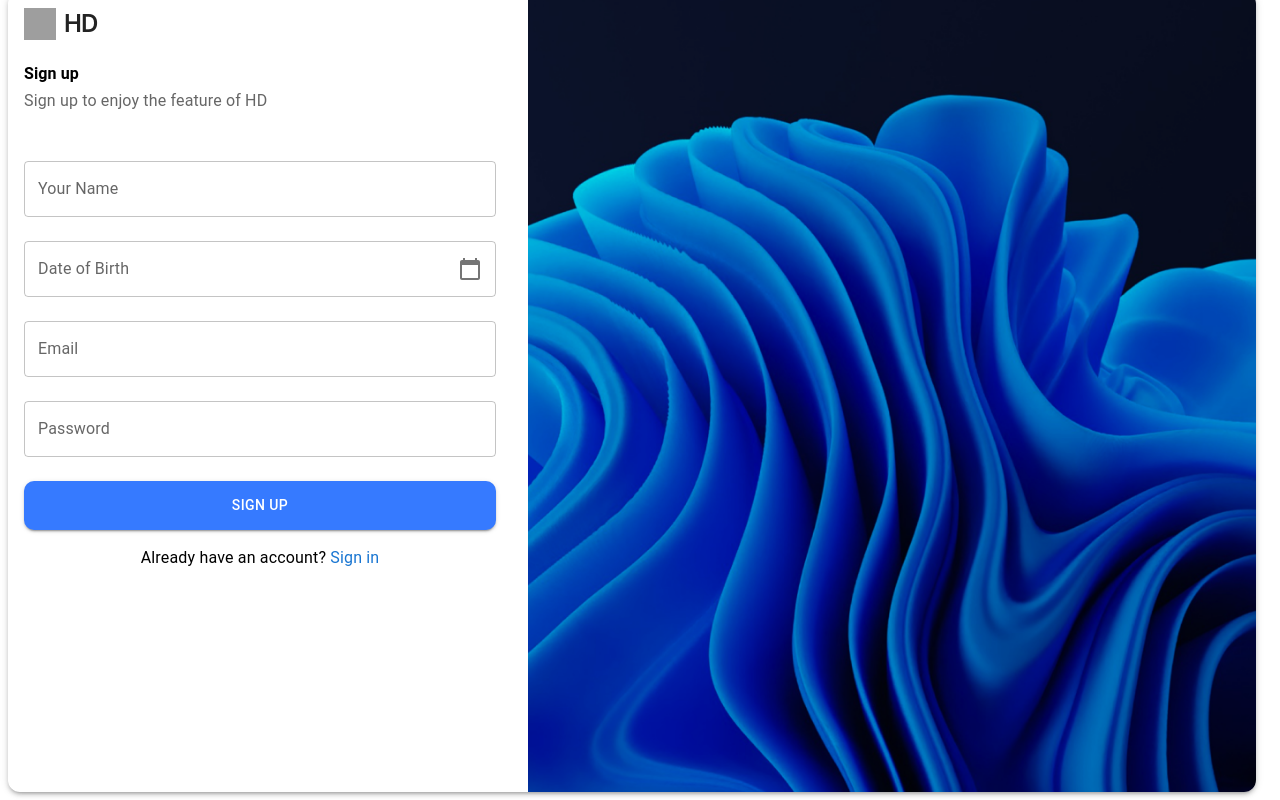
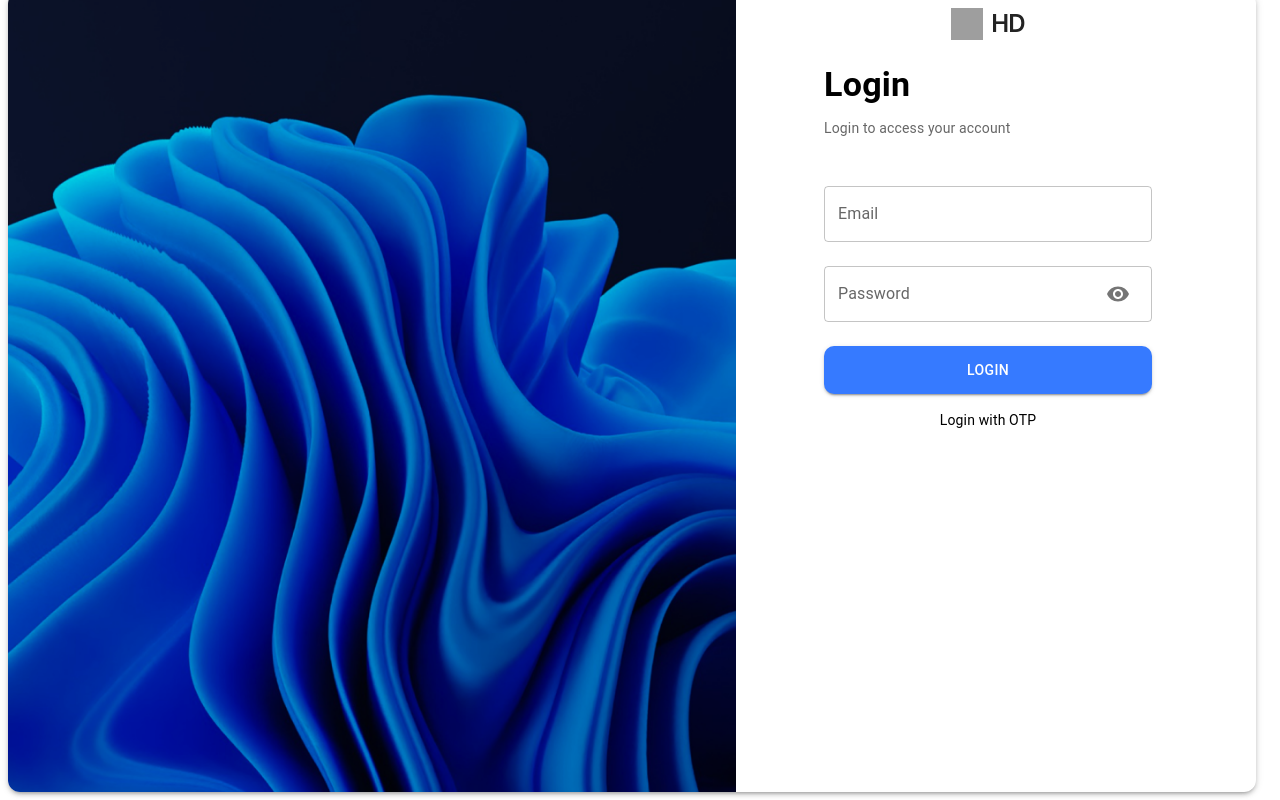
Before and after one commit to BiswayanBanerjee/Note_Application, a React (Create React App) app in the folder note-taking-frontend/: page / in a window 1280 px wide. Built offline with nearby package versions, Linux system fonts and the light colour scheme; grey boxes are pictures that could not be loaded.

Commit message:
Update App.tsx

```diff
--- a/note-taking-frontend/src/App.tsx
+++ b/note-taking-frontend/src/App.tsx
@@ -62,7 +62,7 @@ const App: React.FC = () => {
         <Route path="/login" element={<PublicRoute element={<LoginPage />} />} />
         <Route path="/signup" element={<PublicRoute element={<SignupPage />} />} />
         <Route path="/notes" element={<PrivateRoute element={<NotesPage />} />} />
-        <Route path="/" element={<PublicRoute element={<SignupPage />} />} />
+        <Route path="/" element={<PublicRoute element={<LoginPage />} />} />
         <Route path="*" element={<PublicRoute element={<LoginPage />} />} />
       </Routes>
     </Router>
```
